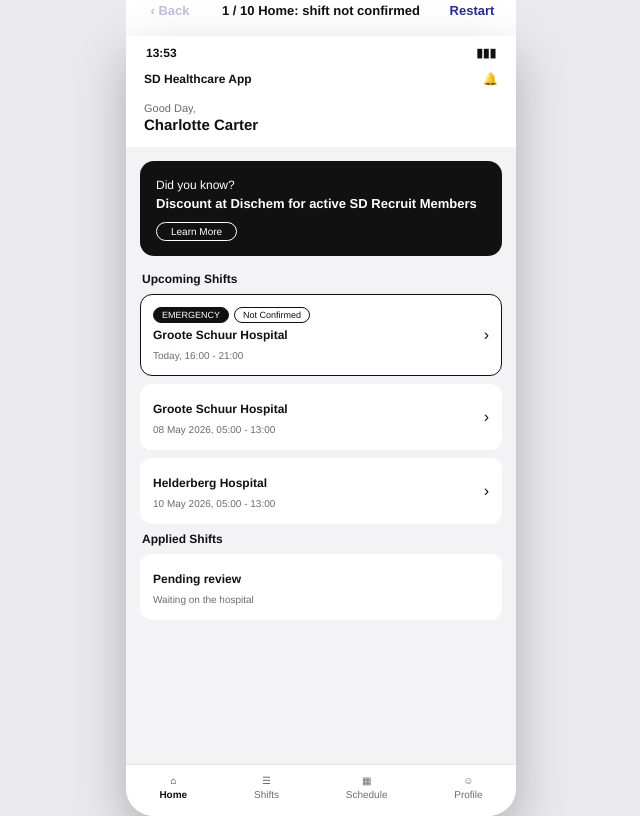
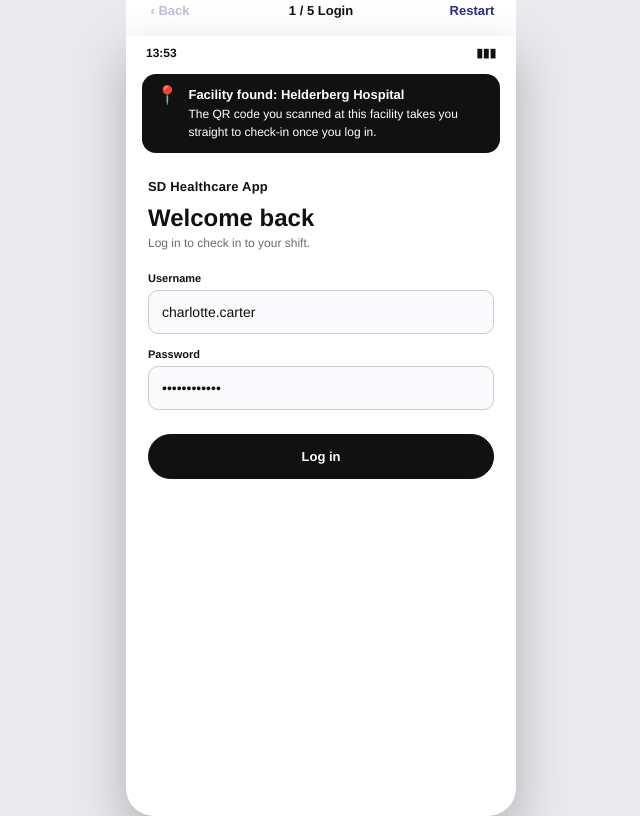
Before and after one commit to triplecworkbox-dev/documents, a plain HTML site: page SD Healthcare_ Shift click-through.html in a window 1280 px wide. Shown: the whole page, without its empty margins (319-959 px from the left). Drawn offline with Linux system fonts and the light colour scheme.

Commit message:
Update title and shift information in HTML

```diff
--- a/SD Healthcare_ Shift click-through.html
+++ b/SD Healthcare_ Shift click-through.html
@@ -3,7 +3,7 @@
 <head>
 <meta charset="utf-8">
 <meta name="viewport" content="width=device-width, initial-scale=1, viewport-fit=cover">
-<title>SD Healthcare: Shift click-through</title>
+<title>SD Healthcare: Check-in click-through</title>
 <style>
 :root{--bg:#e9e9ee;--ink:#111;--mut:#6b6b76;--line:#e4e4ea;--acc:#2d2a8f;--bar:#fff;--bart:#111;
 box-sizing:border-box;padding-top:env(safe-area-inset-top,0px);padding-bottom:env(safe-area-inset-bottom,0px)}
@@ -17,7 +17,7 @@ body{background:var(--bg);font-family:"Helvetica Neue",Arial,sans-serif;color:va
 @media (prefers-color-scheme:dark){.bar button{color:#a9a6ff}}
 .bar button:disabled{opacity:.3;cursor:default}
 .phone{position:relative;width:100%;max-width:390px;flex:1;min-height:0;background:#fff;overflow:hidden;display:flex;flex-direction:column}
-@media (min-width:520px){body{justify-content:center;gap:0}.phone{flex:none;height:780px;border-radius:0 0 28px 28px;box-shadow:0 20px 50px rgba(0,0,0,.25)}.bar{border-radius:14px 14px 0 0}}
+@media (min-width:520px){body{justify-content:center}.phone{flex:none;height:780px;border-radius:0 0 28px 28px;box-shadow:0 20px 50px rgba(0,0,0,.25)}.bar{border-radius:14px 14px 0 0}}
 .sb{display:flex;justify-content:space-between;padding:10px 20px 6px;font-size:12px;font-weight:600}
 .app{display:flex;flex-direction:column;flex:1;min-height:0}
 .hd{display:flex;justify-content:space-between;align-items:center;padding:6px 18px;font-size:12px;font-weight:600}
@@ -36,7 +36,7 @@ h3{font-size:12px;margin:6px 2px 8px}
 button.card{cursor:pointer}
 .hot{border-color:#111;animation:p 1.6s ease-in-out infinite}
 @keyframes p{50%{box-shadow:0 0 0 4px rgba(45,42,143,.28)}}
-@media (prefers-reduced-motion:reduce){.hot,.hotb{animation:none}}
+@media (prefers-reduced-motion:reduce){.hot,.hotb{animation:none}.sheet{animation:none}}
 .tabs{position:absolute;bottom:0;left:0;right:0;display:flex;justify-content:space-around;background:#fff;border-top:1px solid var(--line);padding:10px 0 16px;font-size:10px}
 .tabs div{display:flex;flex-direction:column;align-items:center;gap:3px;color:var(--mut)}.tabs .on{color:#111;font-weight:700}
 .dim{position:absolute;inset:0;background:rgba(0,0,0,.55)}
@@ -45,55 +45,61 @@ button.card{cursor:pointer}
 .sheet h2{font-size:20px;margin:6px 0 2px}.sheet .sub{font-size:12px;color:var(--mut);margin-bottom:14px}
 .sheet .row{font-size:11px;color:#333;margin:8px 0}
 .chk{font-size:11px;margin-bottom:4px}
-.btn{display:block;width:100%;border-radius:99px;padding:14px;font:600 13px inherit;font-family:inherit;margin-top:10px;cursor:pointer;border:1px solid #111}
+.btn{display:block;width:100%;border-radius:99px;padding:14px;font-size:13px;font-weight:600;font-family:inherit;margin-top:10px;cursor:pointer;border:1px solid #111}
 .btn.p{background:#111;color:#fff}.btn.s{background:#fff;color:#111}
 .hotb{animation:p 1.6s ease-in-out infinite}
-.lock{flex:1;background:linear-gradient(160deg,#d8d8dc,#7a7a82 45%,#2a2a2f);color:#fff;text-align:center;display:flex;flex-direction:column}
-.lock .d{margin-top:34px;font-size:15px}.lock .t{font-size:104px;font-weight:700;letter-spacing:-4px;line-height:1;opacity:.85}
-.note{margin:26px 14px 0;text-align:left;background:rgba(40,40,46,.7);backdrop-filter:blur(10px);border-radius:16px;padding:12px 14px;border:0;color:#fff;font:inherit;cursor:pointer;width:calc(100% - 28px)}
-.note b{display:block;font-size:12px}.note span{font-size:12px;opacity:.85}
-.lock .hint{margin-top:auto;padding:0 0 26px;font-size:11px;opacity:.7}
+.found{margin:8px 16px 0;background:#111;color:#fff;border-radius:14px;padding:12px 14px;font-size:12px;line-height:1.45;display:flex;gap:10px;align-items:flex-start}
+.found .ic{font-size:18px;line-height:1}
+.found b{display:block;font-size:13px;margin-bottom:2px}
+.login{flex:1;padding:26px 22px;overflow:auto}
+.login h1{font-size:24px;margin:10px 0 4px}.login p{font-size:12px;color:var(--mut);margin-bottom:22px}
+.login label{display:block;font-size:11px;font-weight:600;margin:14px 0 6px}
+.field{width:100%;border:1px solid #c9c9d2;border-radius:10px;padding:13px;font-size:14px;font-family:inherit;background:#fafafc;color:#111}
+.logo{font-weight:700;font-size:13px;letter-spacing:.2px}
+.done{flex:1;display:flex;flex-direction:column;align-items:center;justify-content:center;text-align:center;padding:30px}
+.done .ok{width:72px;height:72px;border-radius:50%;background:#111;color:#fff;font-size:34px;display:flex;align-items:center;justify-content:center;margin-bottom:18px}
+.done h2{font-size:22px}.done p{font-size:13px;color:var(--mut);margin:8px 0 14px}
 </style>
 </head>
 <body>
 <div class="bar"><button id="back">‹ Back</button><b id="lbl"></b><button id="rst">Restart</button></div>
 <div class="phone" id="phone"></div>
 <script>
-var H1={title:"Groote Schuur Hospital",sub:"Today, 16:00 - 21:00"};
-function badge(s){return s==0?'<span class="tag">Not Confirmed</span>':s==1?'<span class="tag" style="background:#e4e4ea;border-color:#e4e4ea">✓ Confirmed</span>':'<span class="tag dk">✓ Checked In</span>'}
+var SHIFT={title:"Helderberg Hospital",sub:"Today, 05:00 - 13:00"};
+function badge(s){return s==0?'<span class="tag">Not Checked In</span>':'<span class="tag dk">✓ Checked In</span>'}
+function login(){
+ return '<div class="app"><div class="sb"><span>13:53</span><span>▮▮▮</span></div>'+
+ '<div class="found"><span class="ic">📍</span><div><b>Facility found: Helderberg Hospital</b>The QR code you scanned at this facility takes you straight to check-in once you log in.</div></div>'+
+ '<div class="login"><div class="logo">SD Healthcare App</div><h1>Welcome back</h1><p>Log in to check in to your shift.</p>'+
+ '<label>Username</label><input class="field" value="charlotte.carter" readonly>'+
+ '<label>Password</label><input class="field" type="password" value="nursepass123" readonly>'+
+ '<button class="btn p hotb" style="margin-top:24px" data-go="next">Log in</button></div></div>';
+}
 function home(s,sheet){
  var hot=sheet?'':' hot';
  var h='<div class="app"><div class="sb"><span>13:53</span><span>▮▮▮</span></div><div class="hd"><span>SD Healthcare App</span><span>🔔</span></div>'+
  '<div class="greet">Good Day,<b>Charlotte Carter</b></div><div class="scroll"><div class="promo">Did you know?<b>Discount at Dischem for active SD Recruit Members</b><span>Learn More</span></div>'+
- '<h3>Upcoming Shifts</h3><button class="card'+hot+'" data-go="next"><div><div class="tags"><span class="tag dk">EMERGENCY</span>'+badge(s)+'</div><b>'+H1.title+'</b><small>'+H1.sub+'</small></div>›</button>'+
- '<div class="card"><div><b>Groote Schuur Hospital</b><small>08 May 2026, 05:00 - 13:00</small></div>›</div>'+
- '<div class="card"><div><b>Helderberg Hospital</b><small>10 May 2026, 05:00 - 13:00</small></div>›</div>'+
- '<h3>Applied Shifts</h3><div class="card"><div><b>Pending review</b><small>Waiting on the hospital</small></div></div></div>'+
+ '<h3>Upcoming Shifts</h3><button class="card'+hot+'" data-go="'+(s==0?'1':'next')+'"><div><div class="tags"><span class="tag dk">EMERGENCY</span>'+badge(s)+'</div><b>'+SHIFT.title+'</b><small>'+SHIFT.sub+'</small></div>›</button></div>'+
  '<div class="tabs"><div class="on">⌂<span>Home</span></div><div>☰<span>Shifts</span></div><div>▦<span>Schedule</span></div><div>☺<span>Profile</span></div></div></div>';
  return h+(sheet||'');
 }
 function sheet(top,btns){
- return '<div class="dim"></div><div class="sheet">'+(top?'<div class="chk">✓ Checked In</div>':'')+'<h2>Helderberg Hospital</h2><div class="sub">Trauma &amp; Emergency</div>'+
+ return '<div class="dim"></div><div class="sheet">'+(top?'<div class="chk">✓ Checked In</div>':'')+'<h2>'+SHIFT.title+'</h2><div class="sub">Trauma &amp; Emergency</div>'+
  '<div class="row">📅 08 May 2026</div><div class="row">🕐 05:00 - 13:00</div><div class="row">📍 2.3km from you, Observatory, Cape Town</div><div class="row">🚌 Transport Available</div>'+btns+'</div>';
 }
-function lock(t,m){return '<div class="lock"><div class="sb"><span>Vodacom</span><span>▮▮▮</span></div><div class="d">Thu 18 Jun</div><div class="t">08:35</div><button class="note hotb" data-go="next"><b>'+t+'</b><span>'+m+'</span></button><div class="hint">Tap the notification</div></div>'}
+function end(){return '<div class="app"><div class="sb"><span>13:53</span><span>▮▮▮</span></div><div class="done"><div class="ok">✓</div><h2>Shift complete</h2><p>Thank you for completing your shift at '+SHIFT.title+'.</p><button class="btn p" style="max-width:240px" data-go="0">Start over</button></div></div>'}
 var S=[
- {n:"Home: shift not confirmed",v:function(){return home(0)}},
- {n:"Notification: confirm shift",v:function(){return lock("Upcoming Shift","Please confirm your upcoming shift.")}},
- {n:"Confirm shift",v:function(){return home(0,sheet(0,'<button class="btn p hotb" data-go="next">Confirm Shift 👍</button><button class="btn s" data-go="0">Cancel Shift 👎</button>'))}},
- {n:"Home: confirmed",v:function(){return home(1)}},
- {n:"Notification: it’s time",v:function(){return lock("It’s time","Please check-in to your assigned shift soon.")}},
- {n:"Check in to shift",v:function(){return home(1,sheet(0,'<button class="btn p hotb" data-go="next">Check-In</button><button class="btn s" data-go="3">Close</button>'))}},
- {n:"Home: checked in",v:function(){return home(2)}},
- {n:"Notification: shift ending",v:function(){return lock("Shift Ended","Your shift is about to end. Don’t forget to check out.")}},
- {n:"Check out of shift",v:function(){return home(2,sheet(1,'<button class="btn p hotb" data-go="next">Check-Out</button><button class="btn s" data-go="6">Close</button>'))}},
- {n:"Notification: shift complete",v:function(){return lock("Shift complete","Thank you for completing your shift.")},end:1}
+ {n:"Login",v:login},
+ {n:"Check in to shift",v:function(){return home(0,sheet(0,'<button class="btn p hotb" data-go="2">Check-In</button><button class="btn s" data-go="5">Close</button>'))}},
+ {n:"Home: checked in",v:function(){return home(1)}},
+ {n:"Check out of shift",v:function(){return home(1,sheet(1,'<button class="btn p hotb" data-go="4">Check-Out</button><button class="btn s" data-go="2">Close</button>'))}},
+ {n:"Shift complete",v:end},
+ {n:"Home: not checked in",v:function(){return home(0)},side:1}
 ];
 var i=0,P=document.getElementById('phone');
-function show(){P.innerHTML=S[i].v();document.getElementById('lbl').textContent=(i+1)+' / '+S.length+'  '+S[i].n;document.getElementById('back').disabled=i==0;
- if(S[i].end){var b=P.querySelector('.note');b.dataset.go='0'}}
-P.addEventListener('click',function(e){var t=e.target.closest('[data-go]');if(!t)return;var g=t.dataset.go;i=g=='next'?Math.min(i+1,S.length-1):+g;show()});
-document.getElementById('back').onclick=function(){if(i>0){i--;show()}};
+function show(){P.innerHTML=S[i].v();document.getElementById('lbl').textContent=(S[i].side?'':(i+1)+' / 5  ')+S[i].n;document.getElementById('back').disabled=i==0}
+P.addEventListener('click',function(e){var t=e.target.closest('[data-go]');if(!t)return;var g=t.dataset.go;i=g=='next'?i+1:+g;show()});
+document.getElementById('back').onclick=function(){i=i==5?1:i==2?1:Math.max(0,i-1);show()};
 document.getElementById('rst').onclick=function(){i=0;show()};
 show();
 </script>
```
